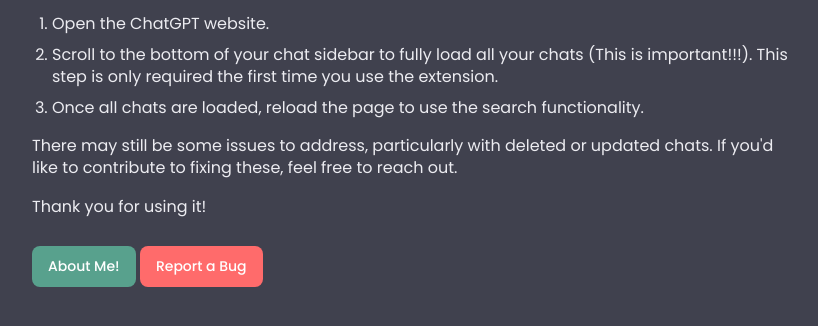
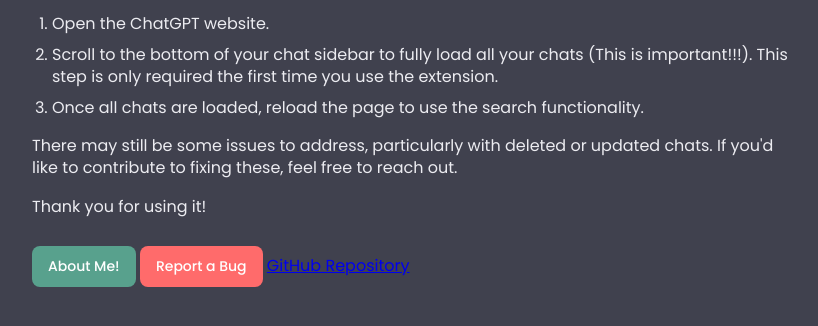
Before and after one commit to ansh-gangapurkar/chatgpt_search_extension, a browser extension: page version 1.1/instructions.html in a window 1280 px wide. Shown: the part 108-434 px from the top of the page, without its empty margins (224-1042 px from the left). Drawn offline with Linux system fonts and the light colour scheme.

Commit message:
Update instructions.html
added github button

```diff
--- a/version 1.1/instructions.html
+++ b/version 1.1/instructions.html
@@ -20,6 +20,7 @@
 
         <a href="https://www.linkedin.com/in/ansh-is-g" target="_blank" class="about-link">About Me!</a>
         <a href="https://forms.gle/9FRsxHkgXPdjBepg8" target="_blank" class="bug-report-link">Report a Bug</a>
+        <a href="https://github.com/theguacnugget/chatgpt_search_extension" target="_blank" class="github-link">GitHub Repository</a>
     </div>
 </body>
 </html>
```
